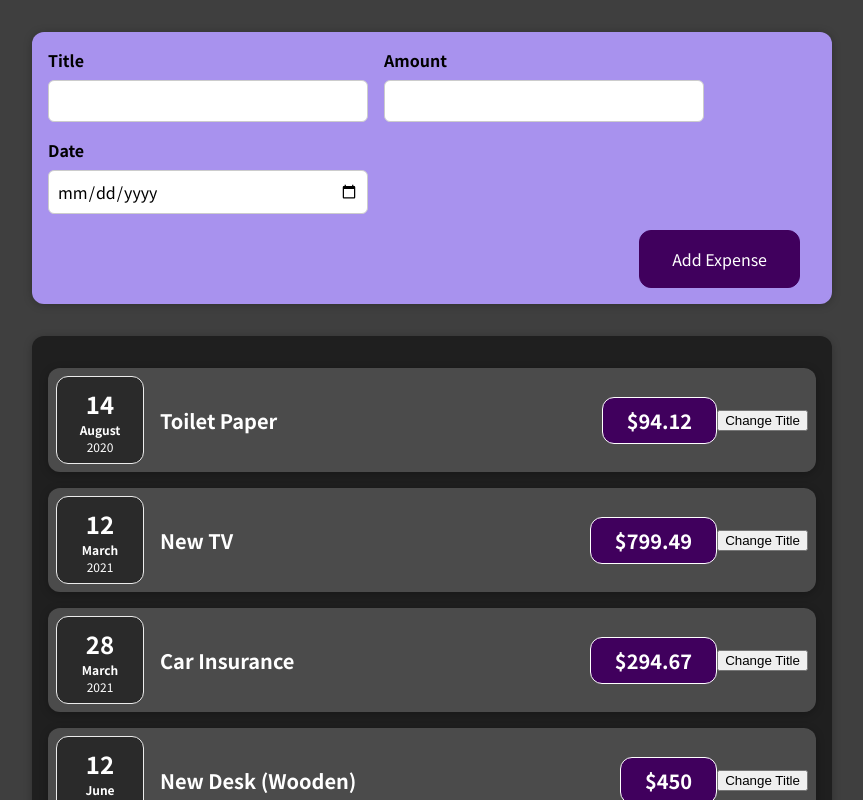
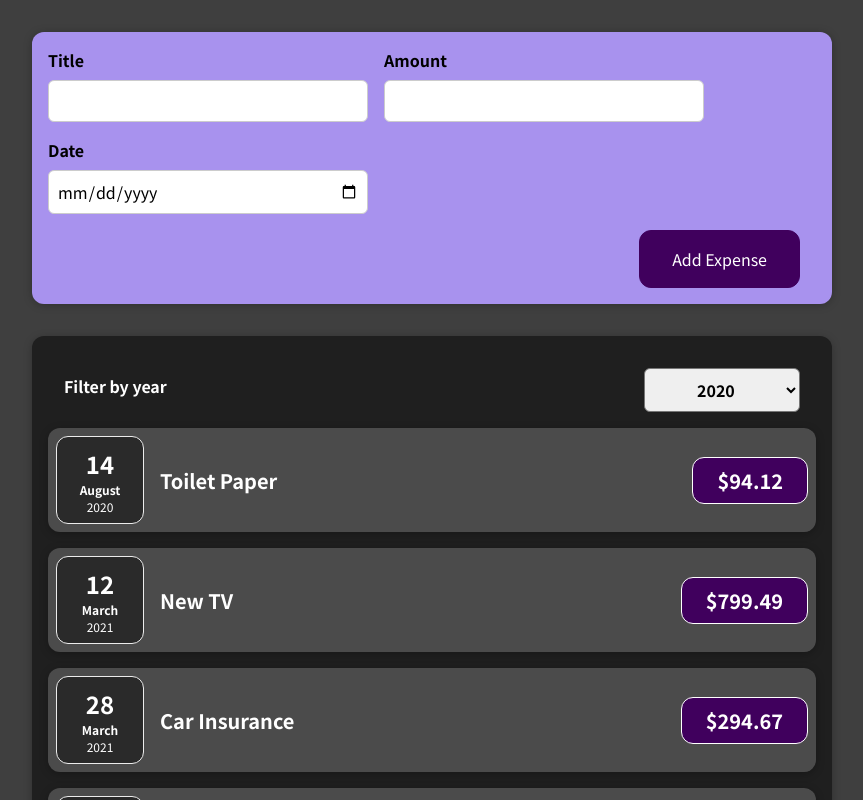
Before and after one commit to rraaij/keepstraight-react, a React (Create React App) app: page / in a window 1280 px wide. Shown: the top 800 px of the page, without its empty margins (208-1071 px from the left). Built offline with nearby package versions, Linux system fonts and the light colour scheme.

Commit message:
added filter component

```diff
--- a/src/App.js
+++ b/src/App.js
@@ -26,7 +26,7 @@
 
   const addExpenseHandler = (expense) => {
     console.log("In App.js");
-    console.log('EXPENSE:', expense);
+    console.log("EXPENSE:", expense);
   };
 
   return (
--- a/src/components/Expenses/ExpenseItem.js
+++ b/src/components/Expenses/ExpenseItem.js
@@ -1,25 +1,15 @@
-import { useState } from "react";
 import ExpenseDate from "./ExpenseDate";
 import Card from "../UI/Card";
 import "./ExpenseItem.css";
 
 const ExpenseItem = (props) => {
-  const [title, setTitle] = useState(props.title);
-  console.log("ExpenseItem evaluated by React");
-
-  const clickHandler = () => {
-    setTitle("Updated!");
-    console.log(title);
-  };
-
   return (
     <Card className="expense-item">
       <ExpenseDate date={props.date} />
       <div className="expense-item__description">
-        <h2>{title}</h2>
+        <h2>{props.title}</h2>
         <div className="expense-item__price">${props.amount}</div>
       </div>
-      <button onClick={clickHandler}>Change Title</button>
     </Card>
   );
 };
--- a/src/components/Expenses/Expenses.js
+++ b/src/components/Expenses/Expenses.js
@@ -1,10 +1,21 @@
 import ExpenseItem from "./ExpenseItem";
 import Card from "../UI/Card";
 import "./Expenses.css";
+import ExpensesFilter from "./ExpensesFilter";
+import { useState } from "react";
 
 const Expenses = (props) => {
+  const [filteredYear, setFilteredYear] = useState("2020");
+  const handleFilter = (selectedYear) => {
+    setFilteredYear(selectedYear);
+    console.log("expenses filtered:", selectedYear);
+  };
   return (
     <Card className="expenses">
+      <ExpensesFilter
+        selectedYear={filteredYear}
+        onChangeFilter={handleFilter}
+      />
       <ExpenseItem
         title={props.items[0].title}
         amount={props.items[0].amount}
--- /dev/null
+++ b/src/components/Expenses/ExpensesFilter.css
@@ -0,0 +1,24 @@
+.expenses-filter {
+  color: white;
+  padding: 0 1rem;
+}
+
+.expenses-filter__control {
+  display: flex;
+  width: 100%;
+  align-items: center;
+  justify-content: space-between;
+  margin: 1rem 0;
+}
+
+.expenses-filter label {
+  font-weight: bold;
+  margin-bottom: 0.5rem;
+}
+
+.expenses-filter select {
+  font: inherit;
+  padding: 0.5rem 3rem;
+  font-weight: bold;
+  border-radius: 6px;
+}
--- /dev/null
+++ b/src/components/Expenses/ExpensesFilter.js
@@ -0,0 +1,22 @@
+import "./ExpensesFilter.css";
+
+const ExpensesFilter = (props) => {
+  const filterChangeHandler = (event) => {
+    props.onChangeFilter(event.target.value);
+  };
+  return (
+    <div className="expenses-filter">
+      <div className="expenses-filter__control">
+        <label>Filter by year</label>
+        <select value={props.selectedYear} onChange={filterChangeHandler}>
+          <option value="2022">2022</option>
+          <option value="2021">2021</option>
+          <option value="2020">2020</option>
+          <option value="2019">2019</option>
+        </select>
+      </div>
+    </div>
+  );
+};
+
+export default ExpensesFilter;
```
Also changed, not shown: src/components/Expenses/ExpenseDate.js (line endings or trailing spaces).
